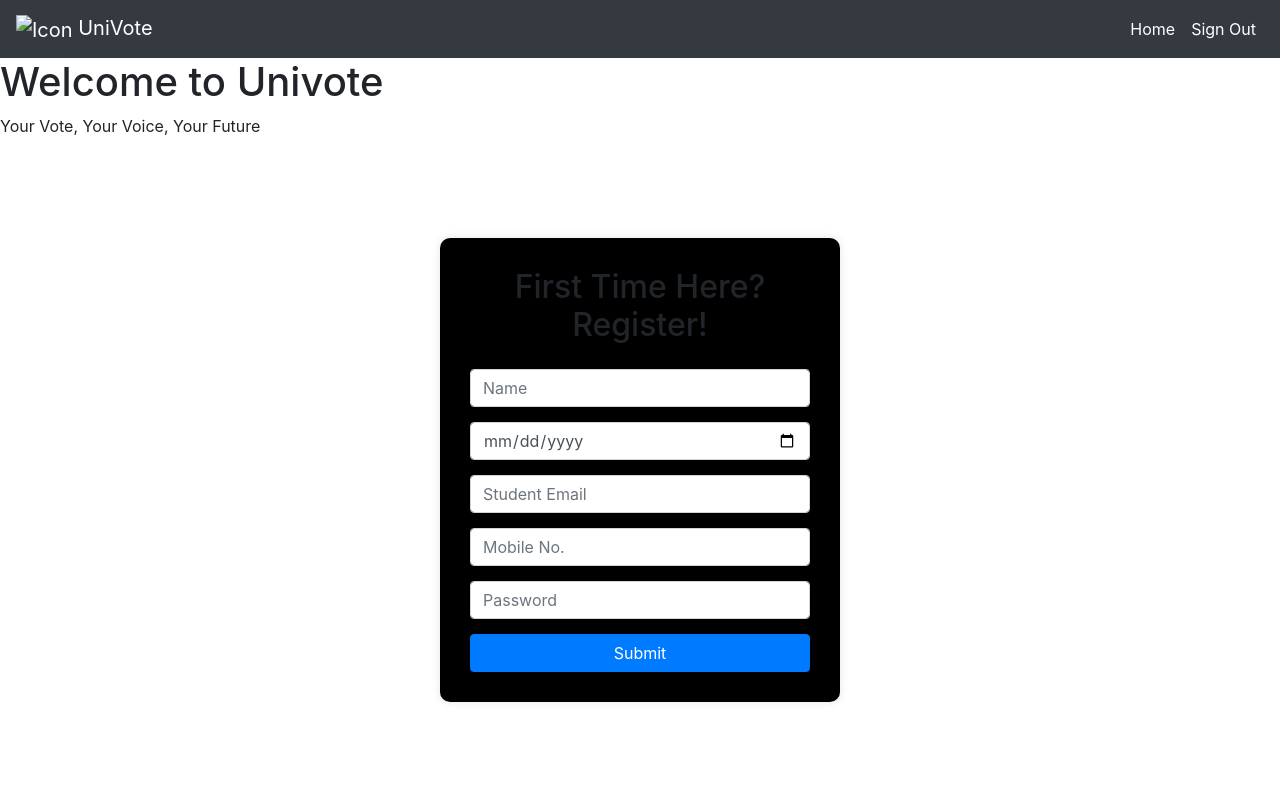
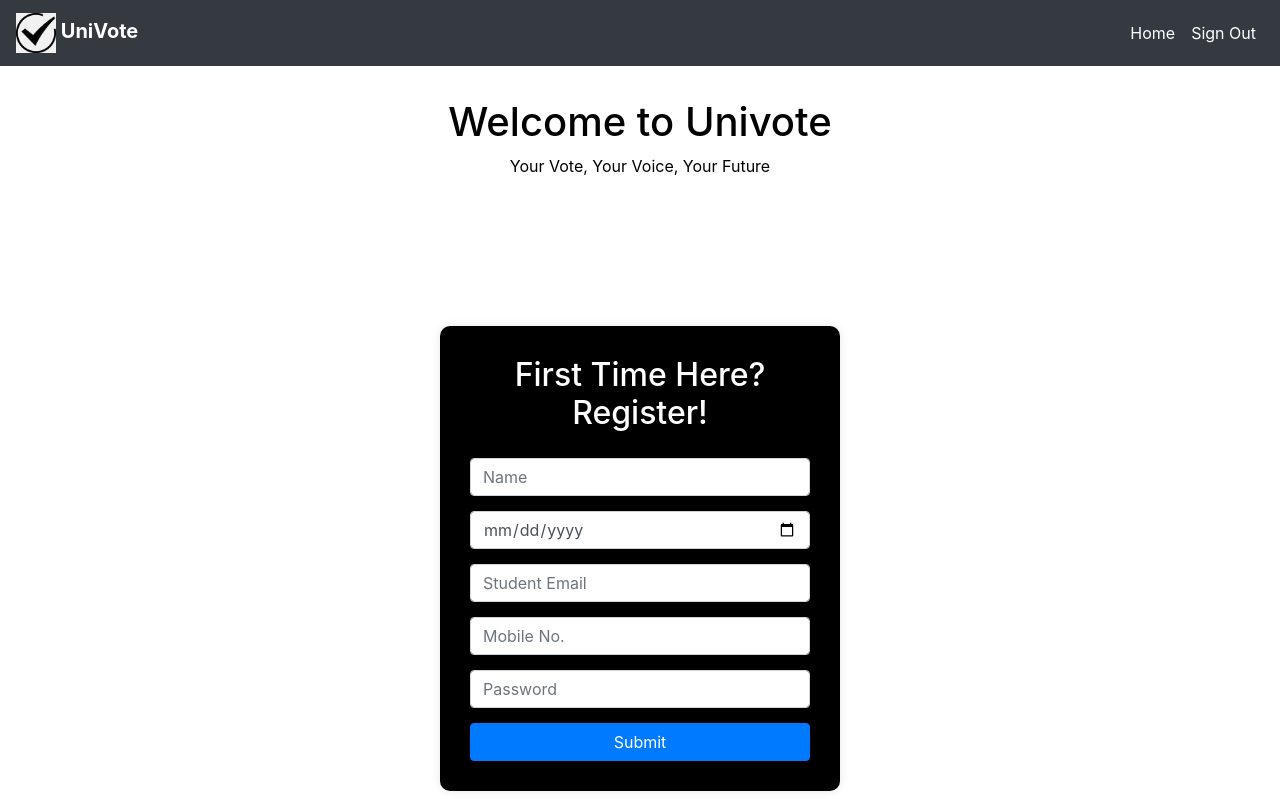
Before and after one commit to BothoRandy/UniVote, a plain HTML site: page registration.html in a window 1280 px wide. Shown: the top 799 px of the page. Drawn offline with nearby package versions, Linux system fonts and the light colour scheme.

Commit message:
Update registration.html

```diff
--- a/registration.html
+++ b/registration.html
@@ -3,10 +3,10 @@
 <head>
     <meta charset="UTF-8">
     <title>Register - UniVote</title>
-    <link href="../Botho School/style.css" rel="stylesheet">
+    <link href="../UniVote/style.css" rel="stylesheet">
     <link href="https://stackpath.bootstrapcdn.com/bootstrap/4.5.2/css/bootstrap.min.css" rel="stylesheet">
     <link href="https://cdnjs.cloudflare.com/ajax/libs/font-awesome/5.15.3/css/all.min.css" rel="stylesheet">
-    <link rel="icon" href="../Botho School/download.png" type="image/png">
+    <link rel="icon" href="../UniVote/download.png" type="image/png">
     <style>
         body {
             background-color: #ffffff;
@@ -37,7 +37,7 @@
 </head>
 <body>
     <nav class="navbar navbar-expand-lg navbar-dark bg-dark">
-        <a class="navbar-brand" href="index.html"><img id="logo" src="../Botho School/download.png" alt="Icon"> UniVote</a>
+        <a class="navbar-brand" href="index.html"><img id="logo" src="../UniVote/download.png" alt="Icon"> UniVote</a>
             <button class="navbar-toggler" type="button" data-toggle="collapse" data-target="#navbarNav" aria-controls="navbarNav" aria-expanded="false" aria-label="Toggle navigation">
             <span class="navbar-toggler-icon"></span>
             </button>
```
